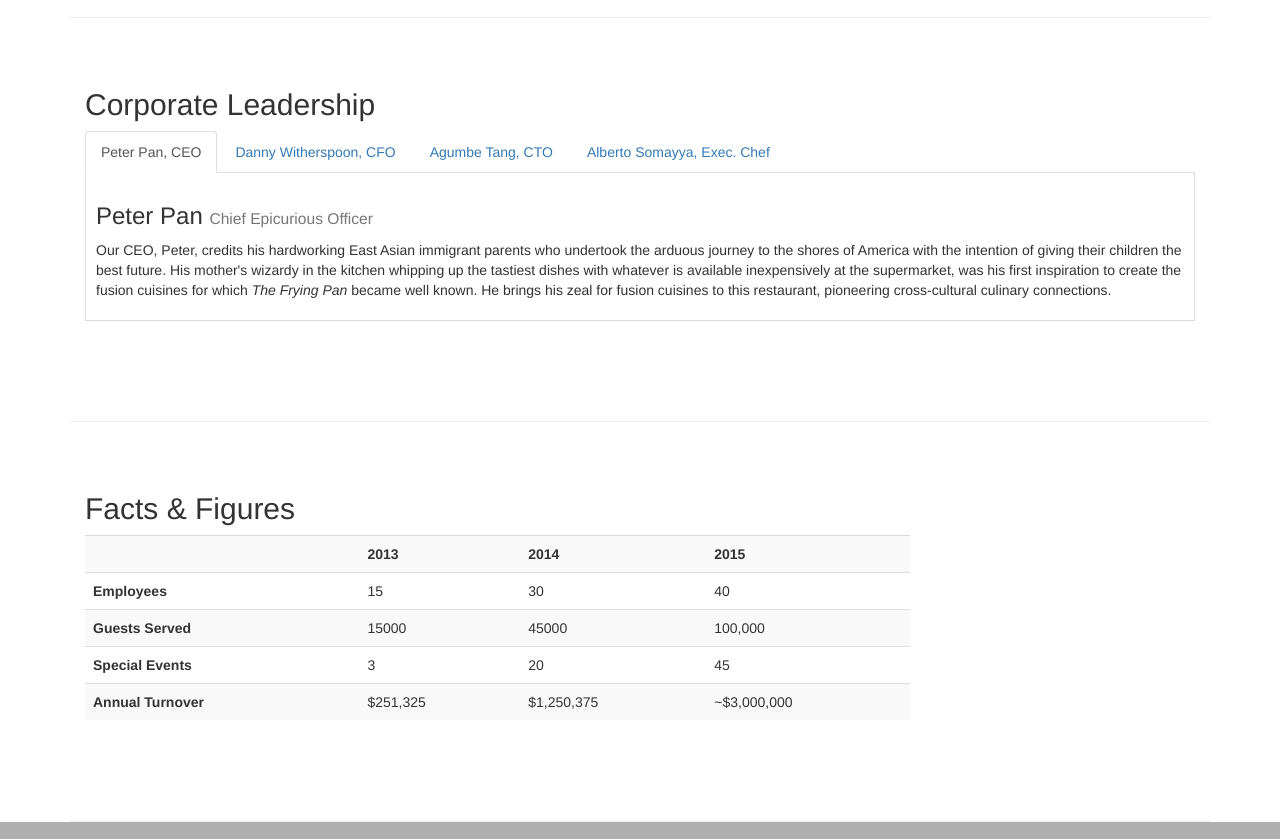
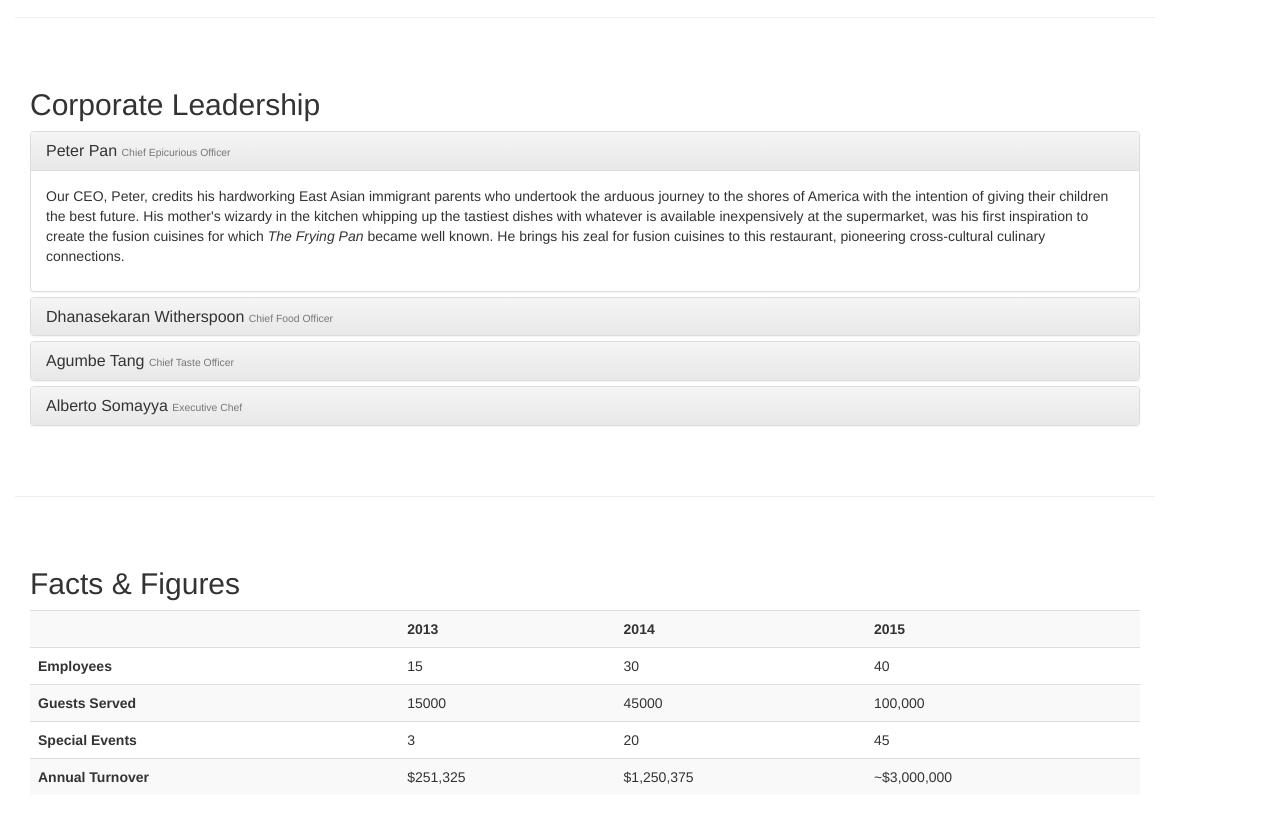
Before and after one commit to kennyr87/conFusion, a plain HTML site: page aboutus.html in a window 1280 px wide. Shown: the part 1300-2139 px from the top of the page. Drawn offline with nearby package versions, Linux system fonts and the light colour scheme.

Commit message:
Accordion, Scrollspy and Affix

```diff
--- a/aboutus.html
+++ b/aboutus.html
@@ -23,7 +23,7 @@
     <![endif]-->
 </head>
 
-<body>
+<body data-spy="scroll" data-target="#myScrollspy" data-offset="200">
     <nav class="navbar navbar-inverse navbar-fixed-top" role="navigation">
         <div class="container">
             <div class="navbar-header">
@@ -62,6 +62,7 @@
             </div>
         </div>
     </nav>
+
     <header class="jumbotron">
 
         <!-- Main component for a primary marketing message or call to action -->
@@ -81,8 +82,10 @@
         </div>
     </header>
 
+       <div class="row">
+       <div class="col-xs-12 col-sm-10">
            <div class='container'>
-        <div class='row row-content'>
+                <div class='row row-content'> <!-- Breadcrumb -->
                     <div class='col-xs-12'>
                         <ol class='breadcrumb'>
                             <li><a href='index.html'>Home</a></li>
@@ -95,8 +98,8 @@
                     </div>
                 </div>
 
-        <div class='row row-content'>
-            <div class='col-xs-12 col-sm-8'>
+                <div id='history' class='row row-content'>
+                    <div class='col-xs-12 col-sm-6 col-lg-8'>
                         <h2>Our History</h2>
                         <p>Started in 2010, Ristorante con Fusion quickly established itself as a culinary icon par excellence in Hong Kong. With its unique brand of world fusion cuisine that can be found nowhere else, it enjoys patronage from the A-list clientele in Hong Kong.  Featuring four of the best three-star Michelin chefs in the world, you never know what will arrive on your plate the next time you visit us.</p>
                         <p>The restaurant traces its humble beginnings to <em>The Frying Pan</em>, a successful chain started by our CEO, Mr. Peter Pan, that featured for the first time the world's best cuisines in a pan.</p>
@@ -109,7 +112,7 @@
                             </blockquote>
                         </div>
                     </div>
-            <div class='col-xs-12 col-sm-4'>
+                    <div class='col-xs-12 col-sm-6 col-lg-4'>
                         <div class="panel panel-primary">
                             <div class="panel-heading">
                                 <h3 class="panel-title">Facts At a Glance</h3>
@@ -130,49 +133,76 @@
                     </div>
                 </div>
 
-        <div class='row row-content'>
+                <div id='corporate' class='row row-content'>
                     <div class='col-xs-12'>
                         <h2>Corporate Leadership</h2>
-                <ul class="nav nav-tabs" role="tablist">
-                    <li role="presentation" class="active">
-                    <a href="#peter" aria-controls="peter" role="tab" data-toggle="tab">Peter Pan, CEO</a>
-                    </li>
-                    <li role="presentation">
-                    <a href="#danny" aria-controls="danny" role="tab" data-toggle="tab">Danny Witherspoon, CFO</a>
-                    </li>
-                    <li role="presentation">
-                    <a href="#agumbe" aria-controls="agumbe" role="tab" data-toggle="tab">Agumbe Tang, CTO</a>
-                    </li>
-                    <li role="presentation">
-                    <a href="#alberto" aria-controls="alberto" role="tab" data-toggle="tab">Alberto Somayya, Exec. Chef</a>
-                    </li>
-                </ul>
-                <div class='tab-content'>
-                    <div role="tabpanel" class="tab-pane fade in active" id="peter">
-                        <h3>Peter Pan <small>Chief Epicurious Officer</small></h3>
+                        <div class='panel-group' id="accordion" role="tablist" aria-multiselectable="true">
+                            <div class="panel panel-default">
+                                <div class="panel-heading" role="tab" id="headingPeter">
+                                    <h3 class="panel-title">
+                                    <a role="button" data-toggle="collapse" data-parent="#accordion" href="#peter" aria-expanded="true" aria-controls="peter">
+                                    Peter Pan <small>Chief Epicurious Officer</small>
+                                    </a>
+                                    </h3>
+                                </div>
+                                <div role="tabpanel" class="panel-collapse collapse in" id="peter" aria-labelledby="headingPeter">
+                                    <div class="panel-body">
                                         <p>Our CEO, Peter, credits his hardworking East Asian immigrant parents who undertook the arduous journey to the shores of America with the intention of giving their children the best future. His mother's wizardy in the kitchen whipping up the tastiest dishes with whatever is available inexpensively at the supermarket, was his first inspiration to create the fusion cuisines for which <em>The Frying Pan</em> became well known. He brings his zeal for fusion cuisines to this restaurant, pioneering cross-cultural culinary connections.</p>
                                     </div>
-                    <div role="tabpanel" class="tab-pane fade" id="danny">
-                        <h3>Dhanasekaran Witherspoon <small>Chief Food Officer</small></h3>
+                                </div>
+                            </div>
+                            <div class="panel panel-default">
+                                <div class="panel-heading" role="tab" id="headingDanny">
+                                    <h3 class="panel-title">
+                                        <a class="collapsed" role="button" data-toggle="collapse" data-parent="#accordion" href="#danny" aria-expanded="false" aria-controls="danny">
+                                        Dhanasekaran Witherspoon <small>Chief Food Officer</small>
+                                        </a>
+                                    </h3>
+                                </div>
+                                <div role="tabpanel" class="panel-collapse collapse" id="danny"    aria-labelledby="headingDanny">
+                                    <div class="panel-body">
                                         <p>Our CFO, Danny, as he is affectionately referred to by his colleagues, comes from a long established family tradition in farming and produce. His experiences growing up on a farm in the Australian outback gave him great appreciation for varieties of food sources. As he puts it in his own words, <em>Everything that runs, wins, and everything that stays, pays!</em></p>
                                     </div>
-                    <div role="tabpanel" class="tab-pane fade" id="agumbe">
-                        <h3>Agumbe Tang <small>Chief Taste Officer</small></h3>
+                                </div>
+                            </div>
+                            <div class="panel panel-default">
+                                <div class="panel-heading" role="tab" id="headingAgumbe">
+                                    <h3 class="panel-title">
+                                        <a class="collapsed" role="button" data-toggle="collapse"
+                                             data-parent="#accordion" href="#agumbe"
+                                             aria-expanded="false" aria-controls="agumbe">
+                                            Agumbe Tang <small>Chief Taste Officer</small></a>
+                                    </h3>
+                                </div>
+                                <div role="tabpanel" class="panel-collapse collapse"
+                                     id="agumbe"    aria-labelledby="headingAgumbe">
+                                    <div class="panel-body">
                                         <p>Blessed with the most discerning gustatory sense, Agumbe, our CFO, personally ensures that every dish that we serve meets his exacting tastes. Our chefs dread the tongue lashing that ensues if their dish does not meet his exacting standards. He lives by his motto, <em>You click only if you survive my lick.</em></p>
                                     </div>
-                    <div role="tabpanel" class="tab-pane fade" id="alberto">
-                        <h3>Alberto Somayya <small>Executive Chef</small></h3>
+                                </div>
+                            </div>
+                            <div class="panel panel-default">
+                                <div class="panel-heading" role="tab" id="headingAlberto">
+                                    <h3 class="panel-title">
+                                        <a class="collapsed" role="button" data-toggle="collapse"
+                                             data-parent="#accordion" href="#alberto"
+                                             aria-expanded="false" aria-controls="alberto">
+                                            Alberto Somayya <small>Executive Chef</small></a>
+                                    </h3>
+                                </div>
+                                <div role="tabpanel" class="panel-collapse collapse"
+                                     id="alberto"    aria-labelledby="headingAlberto">
+                                    <div class="panel-body">
                                         <p>Award winning three-star Michelin chef with wide International experience having worked closely with whos-who in the culinary world, he specializes in creating mouthwatering Indo-Italian fusion experiences. He says, <em>Put together the cuisines from the two craziest cultures, and you get a winning hit! Amma Mia!</em></p>
                                     </div>
                                 </div>
                             </div>
-            <div class='col-xs-12'>
-                <p style="padding:20px;"></p>
+                        </div>
                     </div>
                 </div>
 
-        <div class="row row-content">
-            <div class="col-xs-12 col-sm-9">
+                <div id='facts' class="row row-content">
+                    <div class="col-xs-12">
                         <h2>Facts &amp; Figures</h2>
                             <div class="table-responsive">
                             <table class="table table-striped">
@@ -209,11 +239,16 @@
                             </table>
                             </div>
                     </div>
-            <div class="col-xs-12 col-sm-3">
-                <p style="padding:20px;"></p>
                 </div>
             </div>
-
+       </div>
+        <nav class="hidden-xs col-sm-2" id="myScrollspy">
+            <ul class="nav nav-pills nav-stacked" data-spy="affix" data-offset-top="400">
+                <li><a href="#history">Our History</a></li>
+                <li><a href="#corporate">Corporate</a></li>
+                <li><a href="#facts">Facts</a></li>
+            </ul>
+        </nav>
        </div>
 
     <footer class="row-footer">
--- a/css/mystyles.css
+++ b/css/mystyles.css
@@ -85,3 +85,7 @@
     border-bottom: 1px solid #ddd;
     padding: 10px;
 }
+
+.affix {
+    top: 100px;
+}
```
Lines whose indentation alone changed are shown as unchanged.
